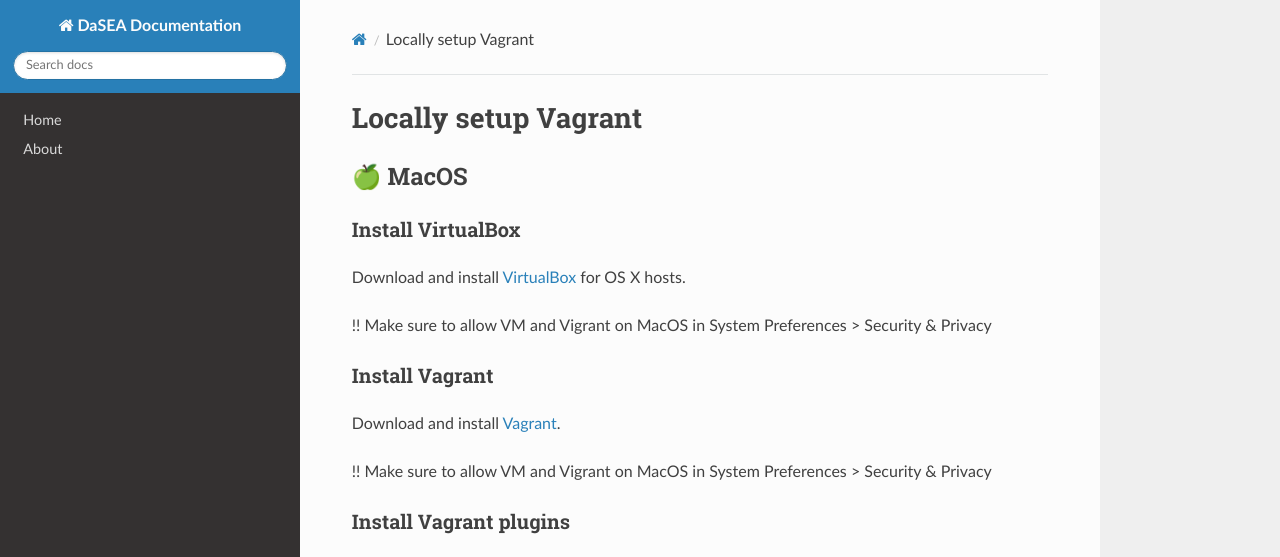
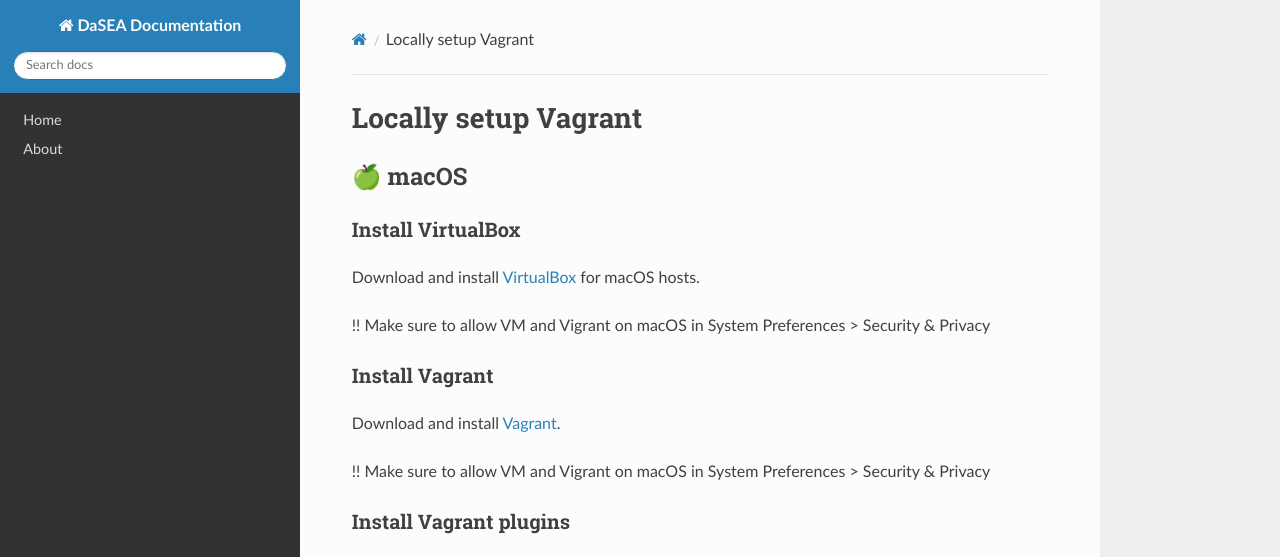
Before and after one commit to DaSEA-project/DASEA, an MkDocs documentation site: the page built from docs/setup_vagrant.md, in a window 1280 px wide and 1162 px high. Shown: the top 557 px of the window. Built offline with MkDocs 1.6.1, drawn with Linux system fonts in a browser that asks for light colours; nearby versions of some CDN libraries.

Commit message:
corrected som typos

````diff
--- a/docs/setup_vagrant.md
+++ b/docs/setup_vagrant.md
@@ -1,22 +1,22 @@
 # Locally setup Vagrant
 
-## 🍏 MacOS
+## 🍏 macOS
 
 ### Install VirtualBox
 
-Download and install [VirtualBox](https://www.virtualbox.org/wiki/Downloads) for OS X hosts.
+Download and install [VirtualBox](https://www.virtualbox.org/wiki/Downloads) for macOS hosts.
 
-!! Make sure to allow VM and Vigrant on MacOS in System Preferences > Security & Privacy
+!! Make sure to allow VM and Vigrant on macOS in System Preferences > Security & Privacy
 
 ### Install Vagrant
 
 Download and install [Vagrant](https://www.vagrantup.com/downloads).
 
-!! Make sure to allow VM and Vigrant on MacOS in System Preferences > Security & Privacy
+!! Make sure to allow VM and Vigrant on macOS in System Preferences > Security & Privacy
 
 ### Install Vagrant plugins
 
-```bash
+```zsh
 vagrant plugin uninstall vagrant-vbguest
 vagrant plugin install vagrant-reload
 vagrant plugin install vagrant-scp
````
